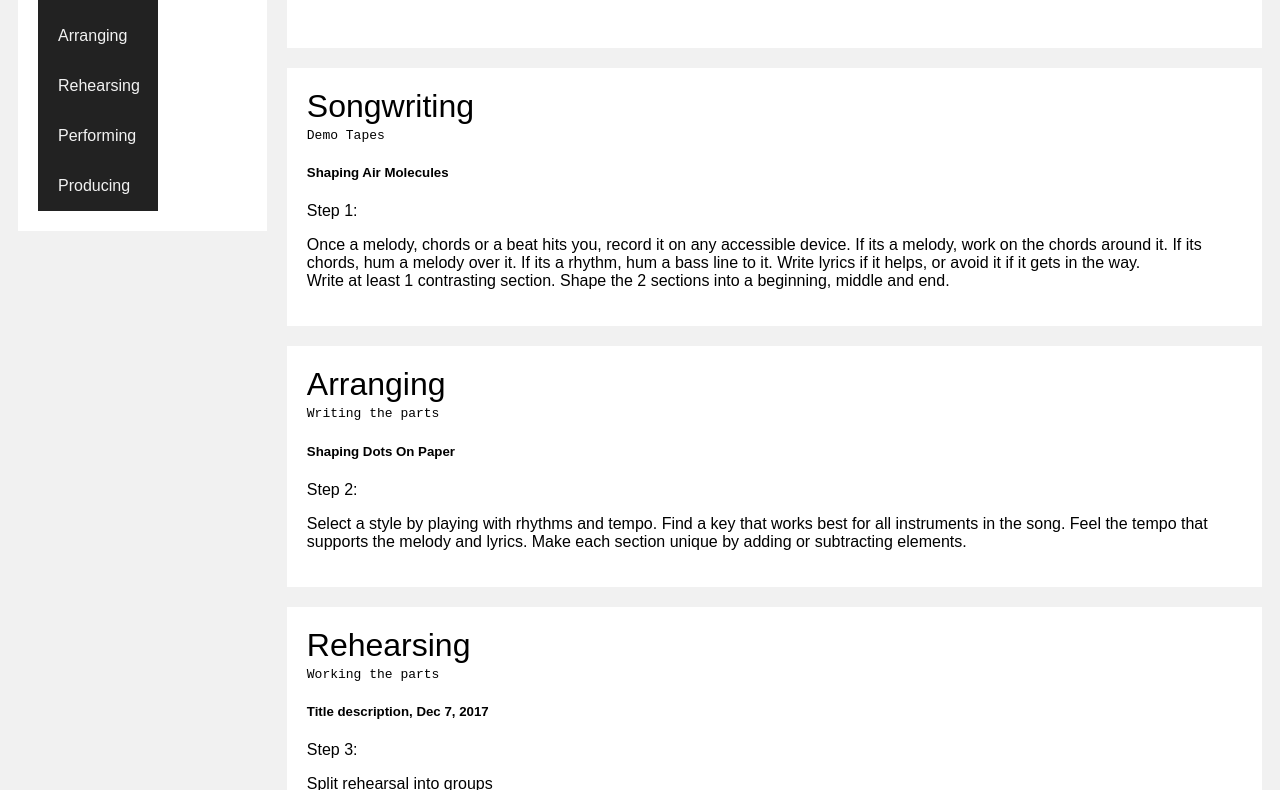
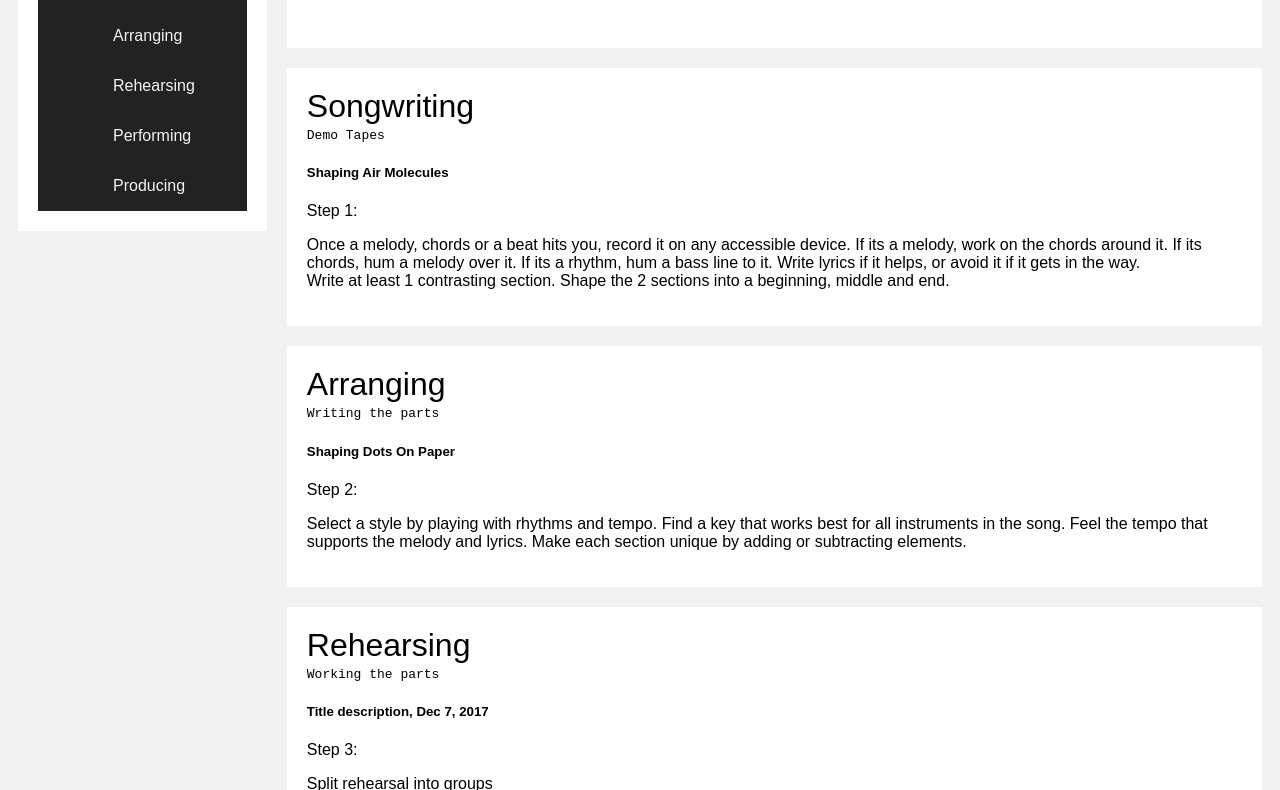
Before and after one commit to CodeWithClark/Technical-Documentation-Page, a plain HTML site: page index.html in a window 1280 px wide. Shown: the part 155-945 px from the top of the page. Drawn offline with Linux system fonts and the light colour scheme.

Commit message:
Add updated index.html

```diff
--- a/index.html
+++ b/index.html
@@ -48,7 +48,7 @@
     display: block;
     color: #f2f2f2;
     text-align: center;
-      padding: 16px 20px;
+    padding: 16px 75px;
     text-decoration: none;
   }
 
@@ -119,17 +119,15 @@
     }
   }
 
-     #navbar {
+  /* #navbar {
     position: relative;
     top: 0px;
-      width: 120px;
-    }
+  } */
 
 
 </style>
 </head>
 <body>
-
   <div class="row">
     <div class="leftcolumn">
       <div class="card">
```
Lines whose indentation alone changed are shown as unchanged.
